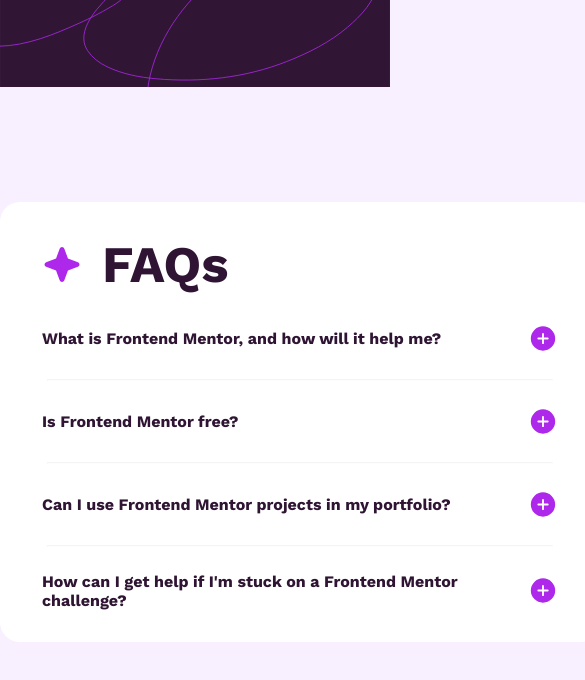
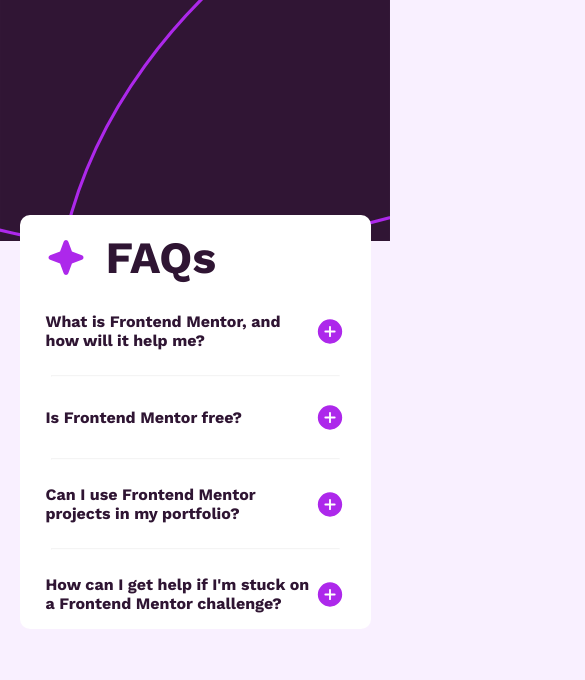
Before and after one commit to miteshp98/faq-accordion-main, a plain HTML site: page index.html in a window 390 px wide. Shown: the whole page, 585 px wide, since content can reach past the window. Drawn offline with nearby package versions, Linux system fonts and the light colour scheme.

Commit message:
Complete Styling

```diff
--- a/style.css
+++ b/style.css
@@ -31,7 +31,7 @@ body {
 .wrapper {
   background-color: var(--White);
   padding: 2rem;
-  border-radius: 20px;
+  border-radius: 10px;
   width: 600px;
 }
 
@@ -84,8 +84,28 @@ h1 {
   display: none;
 }
 
-
 hr {
   opacity: 0.1;
   margin: 15px 5px;
 }
+
+@media screen and (max-width: 650px) {
+  body {
+    height: 100%;
+  }
+  .faq-accordion-section {
+    background: url(assets/images/background-pattern-mobile.svg) no-repeat;
+    background-size: 100%;
+    height: 100%;
+    padding: 2rem 0;
+  }
+
+  h1 {
+    font-size: 2.8em;
+  }
+
+  .wrapper {
+    width: 90%;
+    padding: 1rem;
+  }
+}
```
